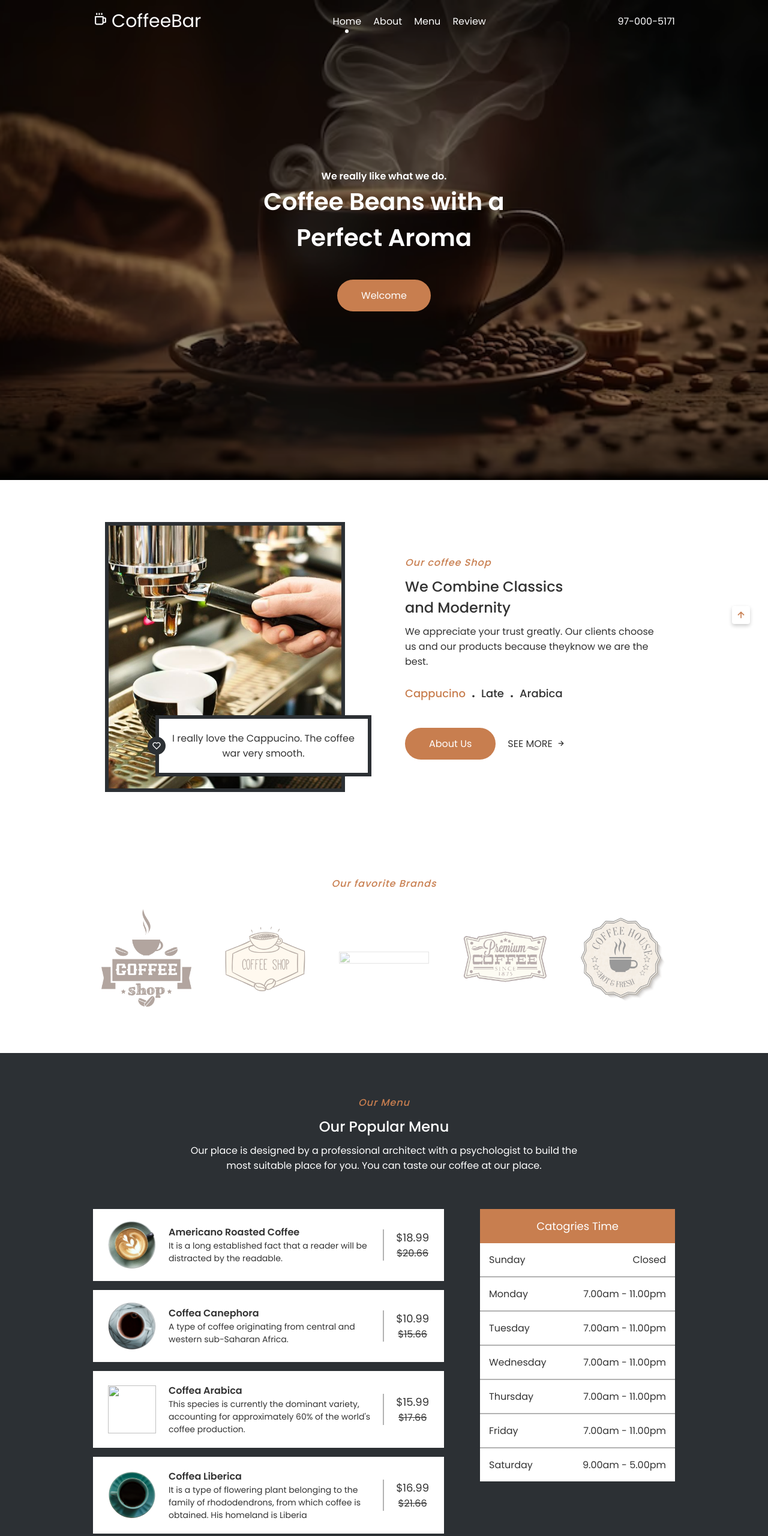
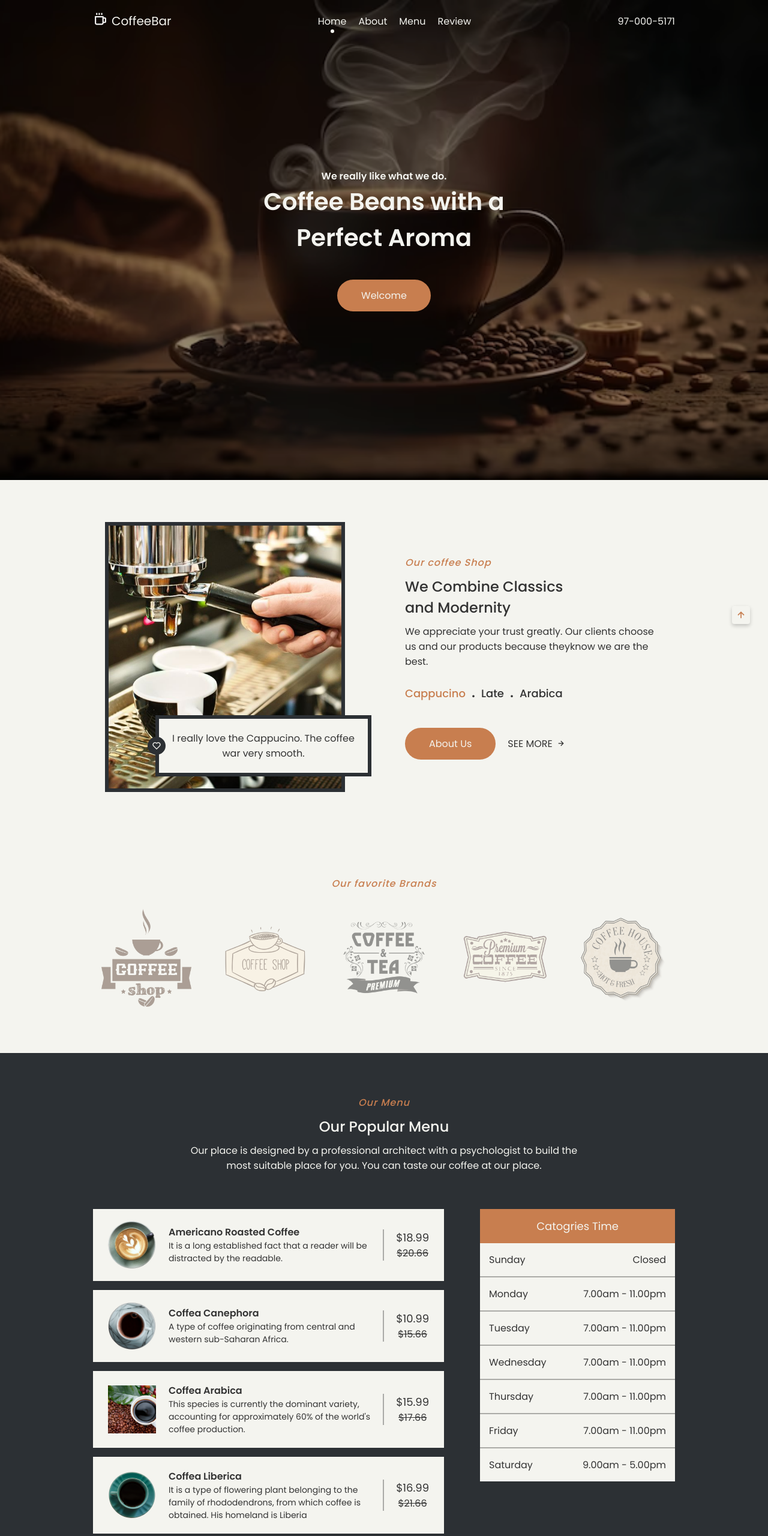
Before and after one commit to Developer-Abdushoxid/coffe-website, a plain HTML site: page index.html in a window 1280 px wide. Shown: the top 2560 px of the page at 60% size. Drawn offline with nearby package versions, Linux system fonts and the light colour scheme.

Commit message:
update img

```diff
--- a/css/style.css
+++ b/css/style.css
@@ -31,7 +31,7 @@ html{
 --text-color: #333;
 --text-color-light: #888682;
 --border-color: #484848;
---white-color: #FFF;
+--white-color: #f4f4ef;
 --section-bg: #2C3034;
 
 /* z-index */
@@ -198,7 +198,7 @@ img{
 
 
 .logo-text{
-  font-size: 30px;
+  font-size: 20px;
 }
 .navIcon{
   color: white;
--- a/index.html
+++ b/index.html
@@ -83,7 +83,7 @@
                                         </div>
 
                                         <div class="swiper-slide">
-                                                <img src="images/imgHome11.webp" alt="" class="home-img">
+                                                <img src="images/imgHome3.webp" alt="" class="home-img">
 
                                                 <div class="home-details">
                                                         <div class="home-text">
@@ -158,7 +158,7 @@
                                         <img src="images/brandImg2.png" alt="" class="brand-img">
                                 </div>
                                 <div class="brand-image">
-                                        <img src="images/brandImg11.png" alt="" class="brand-img">
+                                        <img src="images/brandImg3.png" alt="" class="brand-img">
                                 </div>
                                 <div class="brand-image">
                                         <img src="images/brandImg4.png" alt="" class="brand-img">
--- a/js/script.js
+++ b/js/script.js
@@ -1,19 +1,3 @@
-// Swiper js
-var swiper = new Swiper(".mySwiper", {
-  slidesPerView: 1,
-  // grabCursor: true,
-  loop: true,
-  pagination: {
-    el: ".swiper-pagination",
-    clickable: true,
-  },
-  navigation: {
-    nextEl: ".swiper-button-next",
-    prevEl: ".swiper-button-prev",
-  },
-});
-
-
 // Nav open close
 const body = document.querySelector('body'),
       navMenu = body.querySelector('.menu-content'),
@@ -33,6 +17,24 @@ if(navMenu && navCloseBtn){
     body.style.overflowY = "scroll";
   })
 }
+
+// Swiper js
+let swiper = new Swiper(".mySwiper", {
+  slidesPerView: 1,
+  // grabCursor: true,
+  loop: true,
+  pagination: {
+    el: ".swiper-pagination",
+    clickable: true,
+  },
+  navigation: {
+    nextEl: ".swiper-button-next",
+    prevEl: ".swiper-button-prev",
+  },
+});
+
+
+
 
 // Change header bg color
 window.addEventListener("scroll", () => {
```
Also changed, not shown: images/menuImg11.jpg (added).
